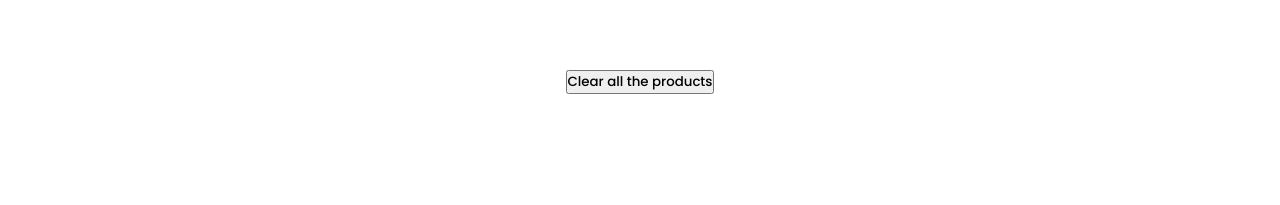
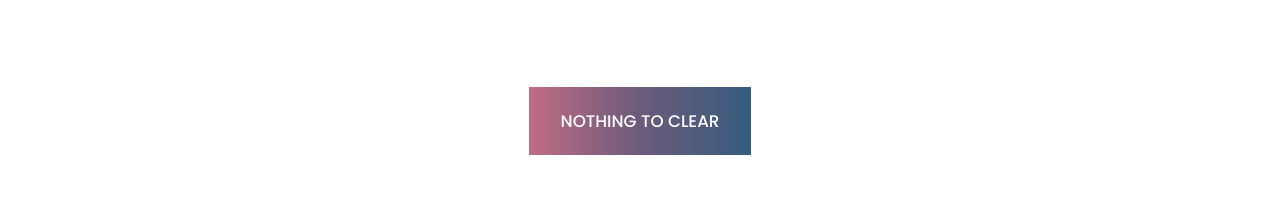
Before and after one commit to Airtribunal/AIrtribunal-E-commerce, a React (Create React App) app: page /cart in a window 1280 px wide. Shown: the part 187-392 px from the top of the page. Built offline with nearby package versions, Linux system fonts and the light colour scheme; some icons are missing.

Commit message:
clear-all-and-fixed-cart-bugs

```diff
--- a/src/App.css
+++ b/src/App.css
@@ -488,31 +488,26 @@
   color: #fff;
 }
 
-.remove-btn {
-  position: absolute;
-  top: .5em;
-  right: .5em;
-  z-index: 1;
-  padding: 5px;
-
-  background: #355C7D;
-  background: -webkit-linear-gradient(to right, #C06C84, #6C5B7B, #355C7D);
-  background: linear-gradient(to right, #C06C84, #6C5B7B, #355C7D);
-
-  color: #fff;
-  font-weight: light;
-  text-transform: uppercase;
-
-  border: 0;
-  border-radius: 5px;
-  cursor: pointer;
-}
-
 .clear-all-products-btn {
   display: grid;
   place-content: center;
   margin: 2.5em 0 1.5em 0;
+}
 
+.clear-products-btn {
+  padding: 1.3rem 2rem;
+  margin: 1em .5rem 0 .5rem;
+  text-transform: uppercase;
+  max-width: 3in;
+  background: #355C7D;
+  background: -webkit-linear-gradient(to right, #C06C84, #6C5B7B, #355C7D);
+  background: linear-gradient(to right, #C06C84, #6C5B7B, #355C7D);
+  border: 0;
+  color: #fff;
+  cursor: pointer;
+  font-size: 1.05rem;
+  font-weight: light;
+  text-transform: uppercase;
 }
 
 .open-bars {
--- a/src/App.jsx
+++ b/src/App.jsx
@@ -5,6 +5,7 @@ import { Routes, Route } from 'react-router';
 import "boxicons"
 
 const App = () => {
+  const [isCleared, setIsCleared] = useState(true)
   // Dark Mode
   const getTheme = () => {
     return JSON.parse(localStorage.getItem("theme")) || false
@@ -25,20 +26,38 @@ const App = () => {
   const [cartArray, setCartArray] = useState(JSON.parse(localStorage.getItem("cartArray")) || [])
   useEffect(() => {
     localStorage.setItem("cartArray", JSON.stringify(cartArray))
+    if (cartArray.length > 0) {
+      setIsCleared(false)
+    }
   }, [cartArray])
 
   function addToCart(product) {
     setCartArray(prevCartArray => {
       return [...prevCartArray, product]
     })
+    setIsCleared(false)
   }
   // Adding to Cart
 
   // Deleting from Cart
   function deleteFromCart(id) {
-    console.log(id);
+    cartArray.map((cartElement) => {
+      if (id === cartElement.id) {
+        console.log(id);
+      }
+    })
   }
   // Deleting from Cart
+
+  // Clear the whole cart
+  function clearCart() {
+    setIsCleared(true)
+    localStorage.removeItem("cartArray")
+    if (!isCleared) {
+      window.location.reload()
+    }
+  }
+  // Clear the whole cart
 
   return (
     <main className={isDark ? "biggest dark" : "biggest"}>
@@ -58,6 +77,8 @@ const App = () => {
               handleToggle={toggleTheme}
               cartArray={cartArray}
               handleDeleteFromCart={deleteFromCart}
+              handleClearCart={clearCart}
+              isCleared={isCleared}
             />}
             />
             <Route exact path="/products" element={<Products
--- a/src/components/Card.jsx
+++ b/src/components/Card.jsx
@@ -9,13 +9,14 @@ const Card = (props) => {
             <h2 className="product-title">{props.name}</h2>
             <span className="product price">{`$ ${props.price}`}</span>
             <span className="product-cart">
-                <img
+                <box-icon
                     id="cart-add"
-                    src="/images/bag.png"
-                    alt="product"
-                    className="cart-icon"
+                    name='shopping-bag'
                     onClick={addToCart}
-                />
+                    className="product-icon"
+                    color="#fff"
+                >
+                </box-icon>
             </span>
         </div>
     );
--- a/src/components/Cart.jsx
+++ b/src/components/Cart.jsx
@@ -1,9 +1,10 @@
 import React from 'react';
 import CartItem from './CartItem';
 import { nanoid } from 'nanoid';
+import { Link } from 'react-router-dom';
 
 const Cart = (props) => {
-    const { theme, cartArray, handleDeleteFromCart } = props
+    const { theme, cartArray, handleDeleteFromCart, handleClearCart, isCleared } = props
 
     const cartElements = cartArray.map((cartElement) => {
         return (
@@ -28,8 +29,8 @@ const Cart = (props) => {
                         {cartElements}
                     </div>
                     <div className="clear-all-products-btn">
-                        <button>
-                            Clear all the products
+                        <button className="clear-products-btn" onClick={handleClearCart}>
+                           {isCleared ? "nothing to clear" : "Clear all the products"}
                         </button>
                     </div>
                 </div>
--- a/src/components/CartItem.jsx
+++ b/src/components/CartItem.jsx
@@ -8,14 +8,14 @@ const CartItem = (props) => {
             <img className="product-img" src={img} alt={name} />
             <h2 className={theme ? "cart-item-name dark" : "cart-item-name"}>{name}</h2>
             <p className={theme ? "cart-item-price dark" : "cart-item-price"}>{`${price}$`}</p>
-            <span className="product-cart">
-                <img
-                    id="cart-add"
-                    src="/images/bag.png"
-                    alt="product"
-                    className="cart-icon"
-                    onClick={deleteFromCart}
-                />
+            <span className="product-cart remove-btn">
+            <box-icon
+                name='trash'
+                color="#fff"
+                className="product-icon"
+                onClick={deleteFromCart}
+            >
+            </box-icon>
             </span>
         </div>
     );
```
